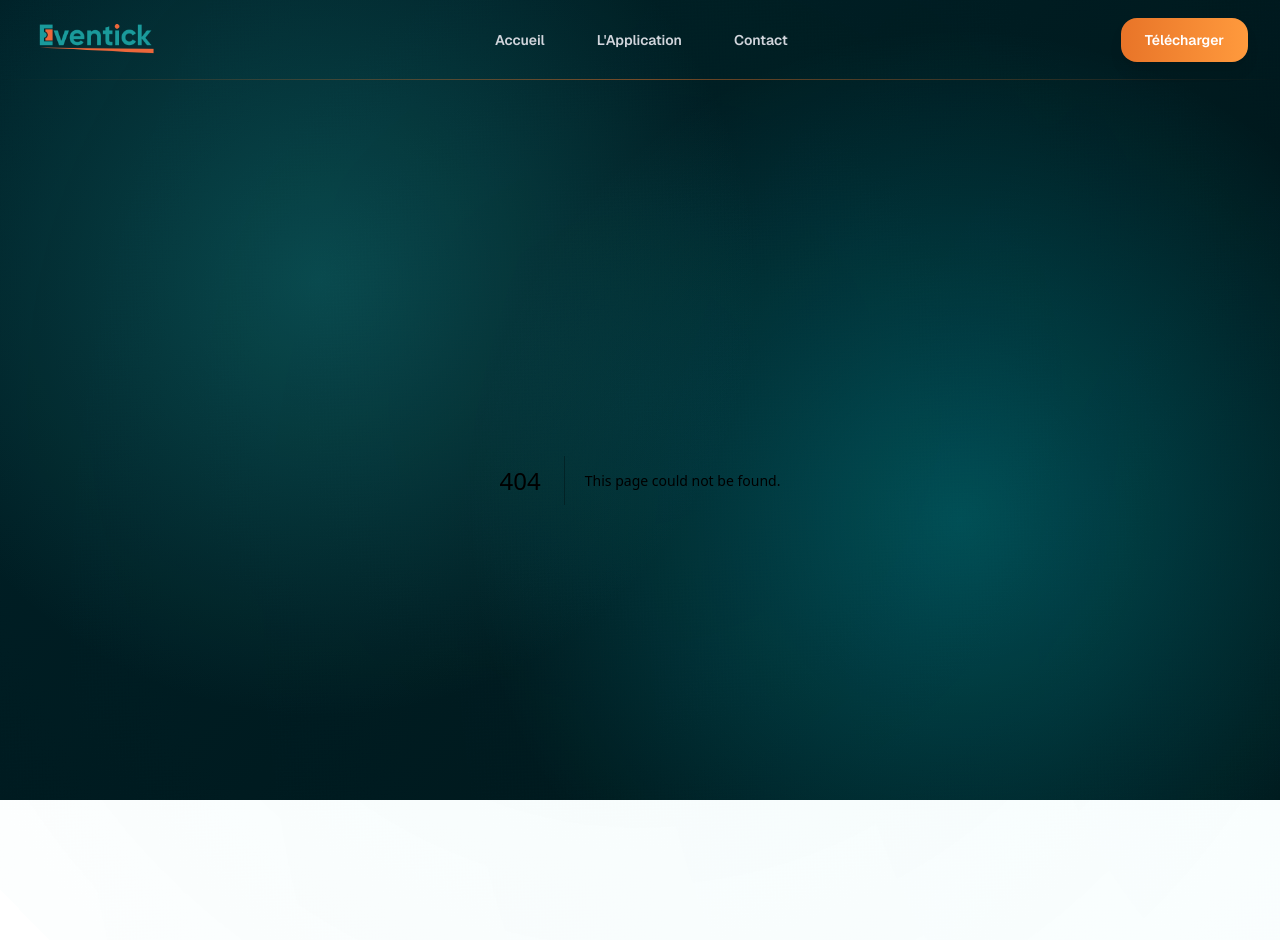
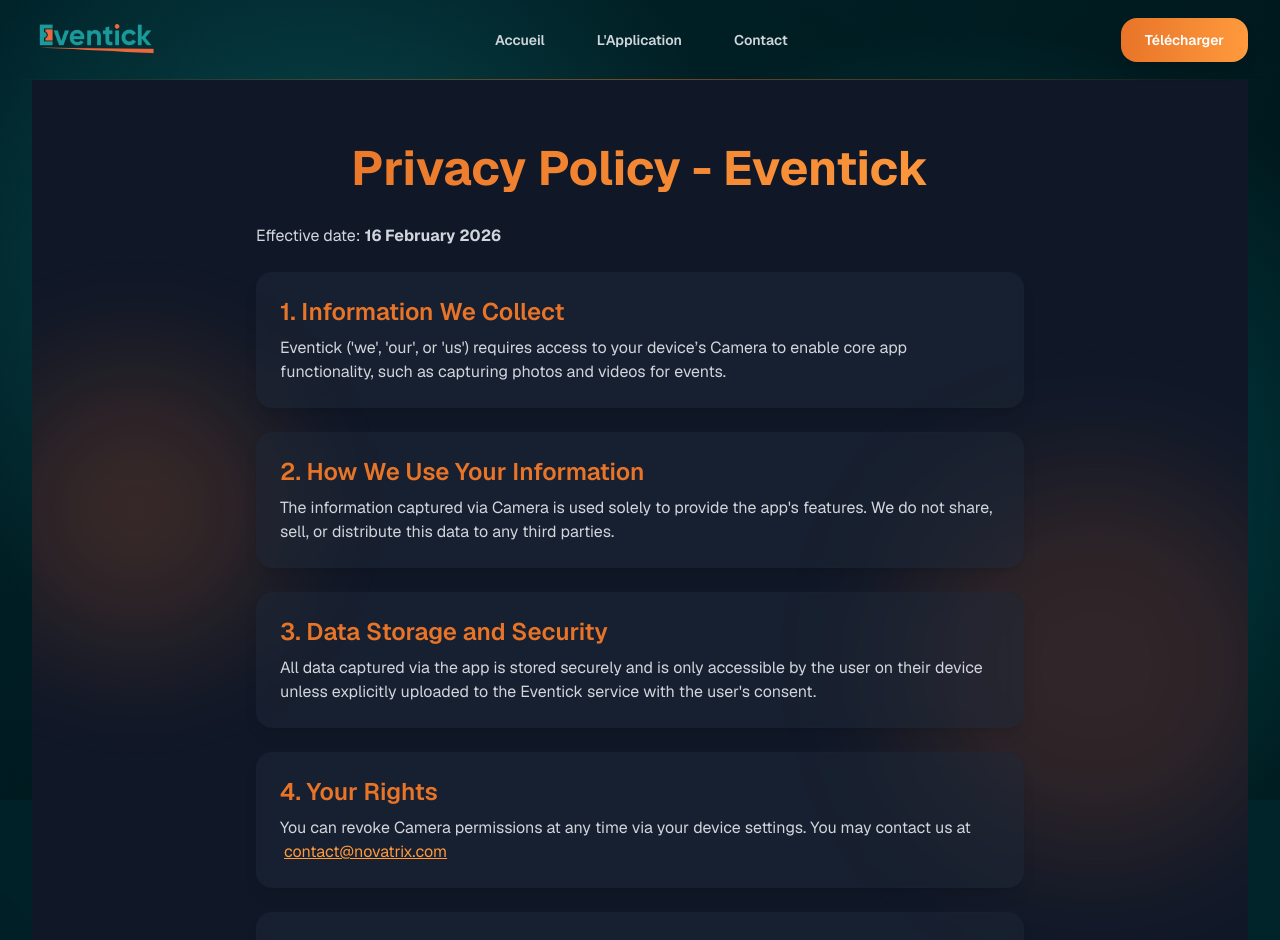
Before and after one commit to novatrix1/eventick-portfolio, a Next.js app: page /privacy-policy in a window 1280 px wide. Before the commit this address had no page. Shown: the top 940 px of the page. Built offline with nearby package versions, Linux system fonts and the light colour scheme.

Commit message:
adding privacy

```diff
--- /dev/null
+++ b/app/privacy-policy/page.tsx
@@ -0,0 +1,78 @@
+'use client';
+
+import { useState, useEffect } from 'react';
+import Link from 'next/link';
+
+export default function PrivacyPolicy() {
+    const [isVisible, setIsVisible] = useState(false);
+
+    useEffect(() => {
+        setIsVisible(true);
+    }, []);
+
+    return (
+        <main className="min-h-screen bg-gray-900 text-gray-200 relative overflow-hidden px-4 sm:px-6 lg:px-8 py-16">
+            {/* Background Blobs */}
+            <div className="absolute top-1/4 -left-10 w-72 h-72 bg-[#e87428]/20 rounded-full blur-3xl animate-pulse"></div>
+            <div className="absolute bottom-1/4 -right-10 w-96 h-96 bg-[#e87428]/15 rounded-full blur-3xl animate-bounce slow"></div>
+
+            <div className="container mx-auto relative z-10">
+                <div className={`max-w-3xl mx-auto transition-all duration-700 ${isVisible ? 'translate-y-0 opacity-100' : 'translate-y-10 opacity-0'}`}>
+
+                    {/* Title */}
+                    <h1 className="text-4xl md:text-5xl font-bold text-center mb-8 text-transparent bg-clip-text bg-linear-to-r from-[#e87428] to-[#ff9a3d]">
+                        Privacy Policy - Eventick
+                    </h1>
+
+                    <p className="mb-6 text-gray-300">
+                        Effective date: <strong>16 February 2026</strong>
+                    </p>
+
+                    {/* Sections */}
+                    {[
+                        {
+                            title: "1. Information We Collect",
+                            content: "Eventick ('we', 'our', or 'us') requires access to your device’s Camera to enable core app functionality, such as capturing photos and videos for events."
+                        },
+                        {
+                            title: "2. How We Use Your Information",
+                            content: "The information captured via Camera is used solely to provide the app's features. We do not share, sell, or distribute this data to any third parties."
+                        },
+                        {
+                            title: "3. Data Storage and Security",
+                            content: "All data captured via the app is stored securely and is only accessible by the user on their device unless explicitly uploaded to the Eventick service with the user's consent."
+                        },
+                        {
+                            title: "4. Your Rights",
+                            content: "You can revoke Camera permissions at any time via your device settings. You may contact us at ",
+                            link: { text: "contact@novatrix.com", href: "mailto:contact@novatrix.dev" }
+                        },
+                        {
+                            title: "5. Updates to This Privacy Policy",
+                            content: "We may update this policy from time to time. Changes will be posted on this page with the updated effective date."
+                        }
+                    ].map((section, idx) => (
+                        <section key={idx} className="mb-6 p-6 bg-gray-800/50 rounded-2xl shadow-lg backdrop-blur-sm hover:shadow-2xl transition-shadow duration-300">
+                            <h2 className="text-2xl font-semibold mb-2 text-[#e87428]">{section.title}</h2>
+                            <p className="text-gray-300">
+                                {section.content}
+                                {section.link && (
+                                    <Link href={section.link.href} className="text-[#ff9a3d] underline ml-1">
+                                        {section.link.text}
+                                    </Link>
+                                )}
+                            </p>
+                        </section>
+                    ))}
+
+                    {/* Footer / Back */}
+                    <div className="text-center pt-8">
+                        <Link href="/" className="inline-block px-6 py-3 rounded-2xl bg-linear-to-r from-[#e87428] to-[#ff9a3d] font-semibold shadow-xl hover:scale-105 transform transition-all duration-300">
+                            Retour à l'accueil
+                        </Link>
+                    </div>
+                </div>
+            </div>
+        </main>
+    );
+}
```
Also changed, not shown: 1 other file (tests, documents, lock files or other folders).
